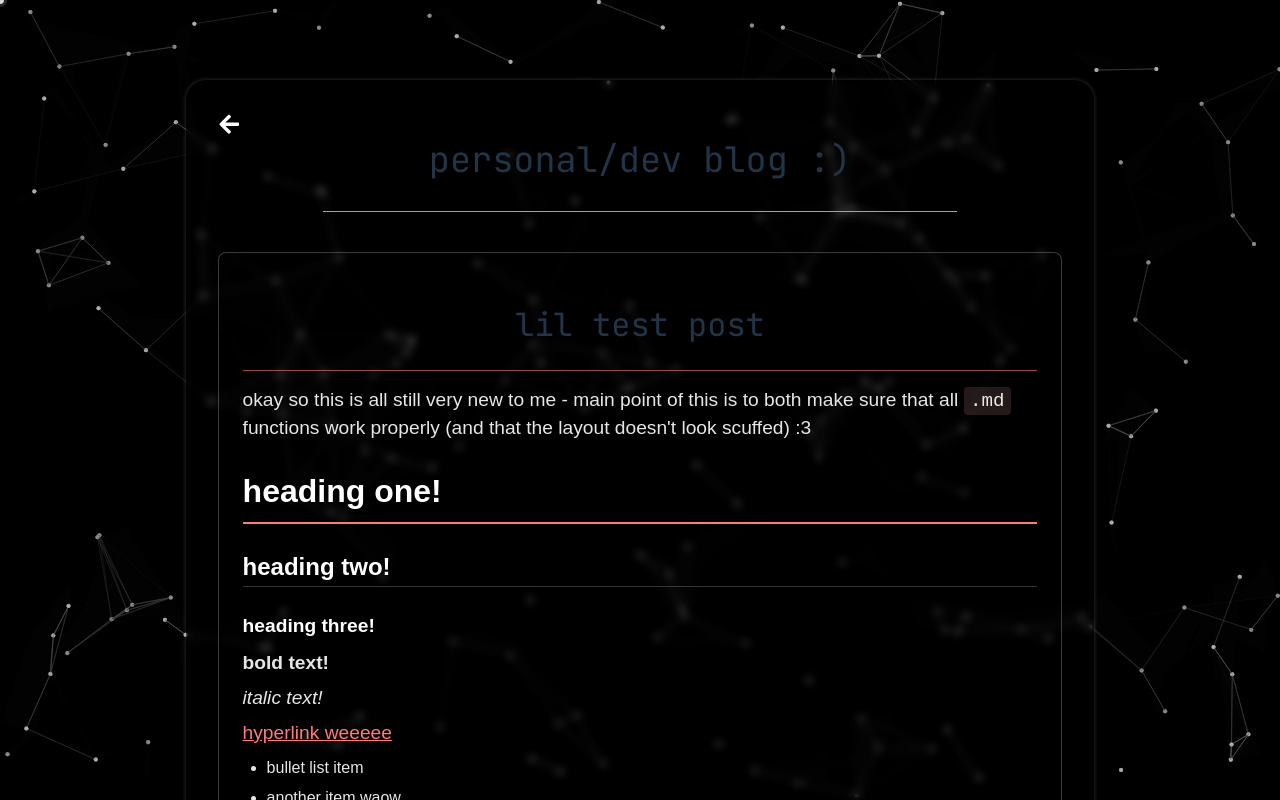
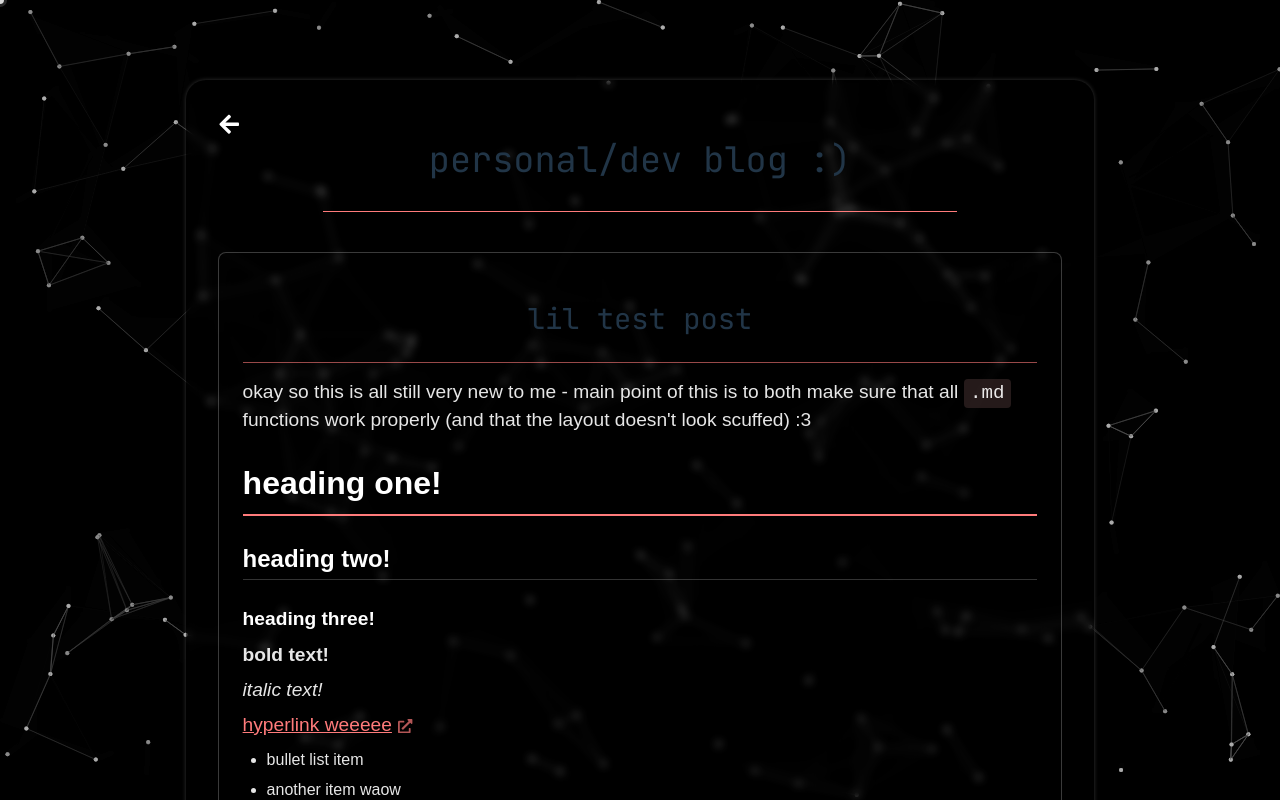
Before and after one commit to ewanlew/ewanlew.github.io, a React (Vite) app: page /blog in a window 1280 px wide. Built offline with nearby package versions, Linux system fonts and the light colour scheme.

Commit message:
external link icon

```diff
--- a/src/Blog.jsx
+++ b/src/Blog.jsx
@@ -1,6 +1,7 @@
 import { useEffect, useState } from "react";
 import { Link, useSearchParams } from "react-router-dom";
 import { FaArrowLeft } from "react-icons/fa";
+import ExternalLinkWrapper from "./ExternalLinkWrapper";
 import Background from "./Background";
 import ReactMarkdown from "react-markdown";
 import rehypeRaw from "rehype-raw";
@@ -66,17 +67,19 @@ return (
             <hr className="blog-divider" />
 
             <div className="blog-post-content">
-                <ReactMarkdown rehypePlugins={[rehypeRaw]}
-                // automatically add target="_blank" to links
-                components={{
-                    a: ({ node, ...props }) => (
-                    <a {...props} target="_blank" rel="noopener noreferrer">
+            <ReactMarkdown
+            rehypePlugins={[rehypeRaw]}
+            components={{
+                a: ({ node, ...props }) => (
+                    <ExternalLinkWrapper href={props.href}>
                         {props.children}
-                    </a>
-                    ),
-                }}>
-                    {postContents[post.slug] || ""}
-                </ReactMarkdown>
+                    </ExternalLinkWrapper>
+                ),
+                }}
+            >
+            {postContents[post.slug] || ""}
+            </ReactMarkdown>
+
             </div>
 
             <hr style={{ margin: "2rem 0", opacity: 0.2 }} />
--- a/src/Contact.jsx
+++ b/src/Contact.jsx
@@ -42,7 +42,7 @@ function Contact() {
 
                 <div>
                     <p style={{ paddingBottom: "1rem" }}>want to have a chat? it doesn't have to be about work!</p>
-                    <p>i love talking to new people, so if you fancy talking about a mutual interest or want to see more of my work, feel free to contact me ↓</p>
+                    <p>i love talking to new people; if you fancy talking about a mutual interest or want to work on something, feel free to contact me ↓</p>
                 </div>
 
                 <div className="list">
--- /dev/null
+++ b/src/ExternalLinkWrapper.jsx
@@ -0,0 +1,19 @@
+import { FaExternalLinkAlt } from "react-icons/fa";
+
+function ExternalLinkWrapper({ href, children, ...props }) {
+  const isExternal = href?.startsWith("http");
+
+  return (
+    <a
+      href={href}
+      target={isExternal ? "_blank" : undefined}
+      rel={isExternal ? "noopener noreferrer" : undefined}
+      {...props}
+    >
+      {children}
+      {isExternal && <FaExternalLinkAlt className="external-icon" />}
+    </a>
+  );
+}
+
+export default ExternalLinkWrapper;
--- a/src/index.css
+++ b/src/index.css
@@ -114,7 +114,7 @@ body {
 }
 
 h2 {
-  font-size: 2rem;
+  font-size: 1.8rem;
   margin-bottom: 0rem;
 }
 
@@ -137,7 +137,12 @@ p + p {
 
 a {
   color: var(--main-accent);
-  font-size: 1.2rem;
+  font-size: 1.2rem;  text-decoration: underline;
+  transition: color 0.2s ease;
+}
+
+a:hover {
+  color: white;
 }
 
 button {
@@ -196,6 +201,18 @@ button:focus-visible {
   color: var(--main-accent);
 }
 
+.external-icon {
+  font-size: 0.9rem;
+  margin-left: 0.4rem;
+  vertical-align: middle;
+  opacity: 0.7;
+  transition: opacity 0.2s ease;
+}
+
+a:hover .external-icon {
+  opacity: 1;
+}
+
 
 @media (prefers-color-scheme: light) {
   :root {
```
